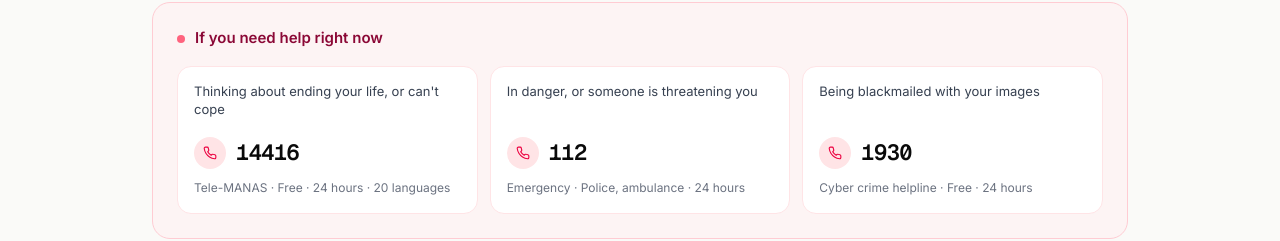
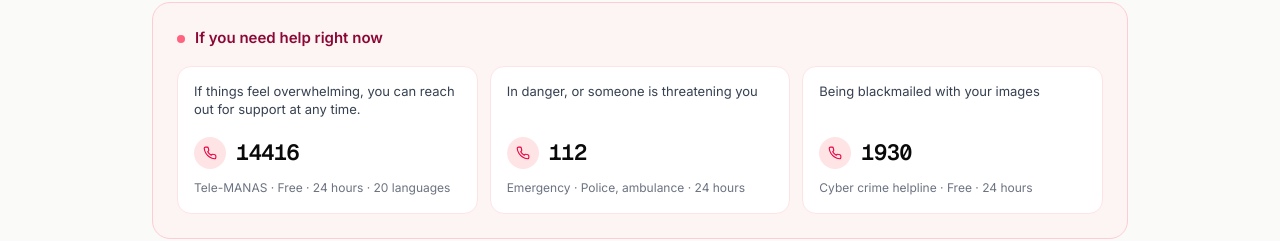
Before and after one commit to SHIVAMYADAV25/Traceveil, a Next.js app in the folder apps/web/: page /support in a window 1280 px wide. Shown: the part 481-722 px from the top of the page. Built offline with nearby package versions, Linux system fonts and the light colour scheme; no server answers.

Commit message:
refactor: update crisis panel messaging for a more supportive tone

```diff
--- a/apps/web/components/support/CrisisPanel.tsx
+++ b/apps/web/components/support/CrisisPanel.tsx
@@ -2,7 +2,7 @@ import { PhoneIcon } from "./Icons";
 
 const ROWS = [
   {
-    when: "Thinking about ending your life, or can't cope",
+    when: "If things feel overwhelming, you can reach out for support at any time.",
     name: "Tele-MANAS",
     number: "14416",
     tel: "14416",
@@ -38,7 +38,7 @@ export function CrisisPanel({ compact = false }: { compact?: boolean }) {
       <div className="mb-4 flex items-center gap-2.5">
         <span className="h-2 w-2 rounded-full bg-rose-400" aria-hidden />
         <h2 id="crisis-heading" className="text-[15px] font-semibold text-rose-900">
-          {compact ? "In crisis right now?" : "If you need help right now"}
+          {compact ? "Need someone to talk to?" : "If you need help right now"}
         </h2>
       </div>
       <ul className={`grid gap-3 ${compact ? "" : "md:grid-cols-3"}`}>
```
